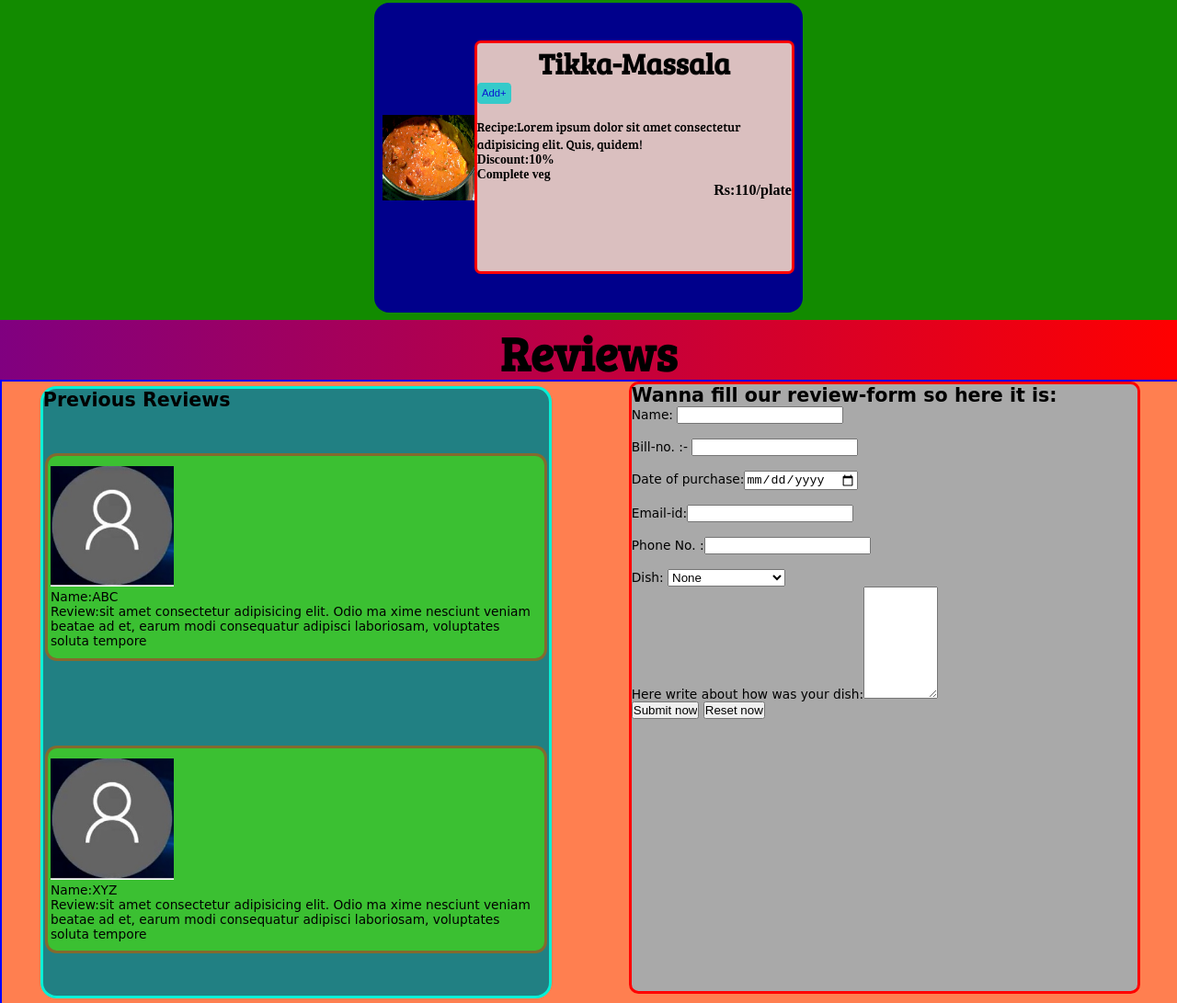
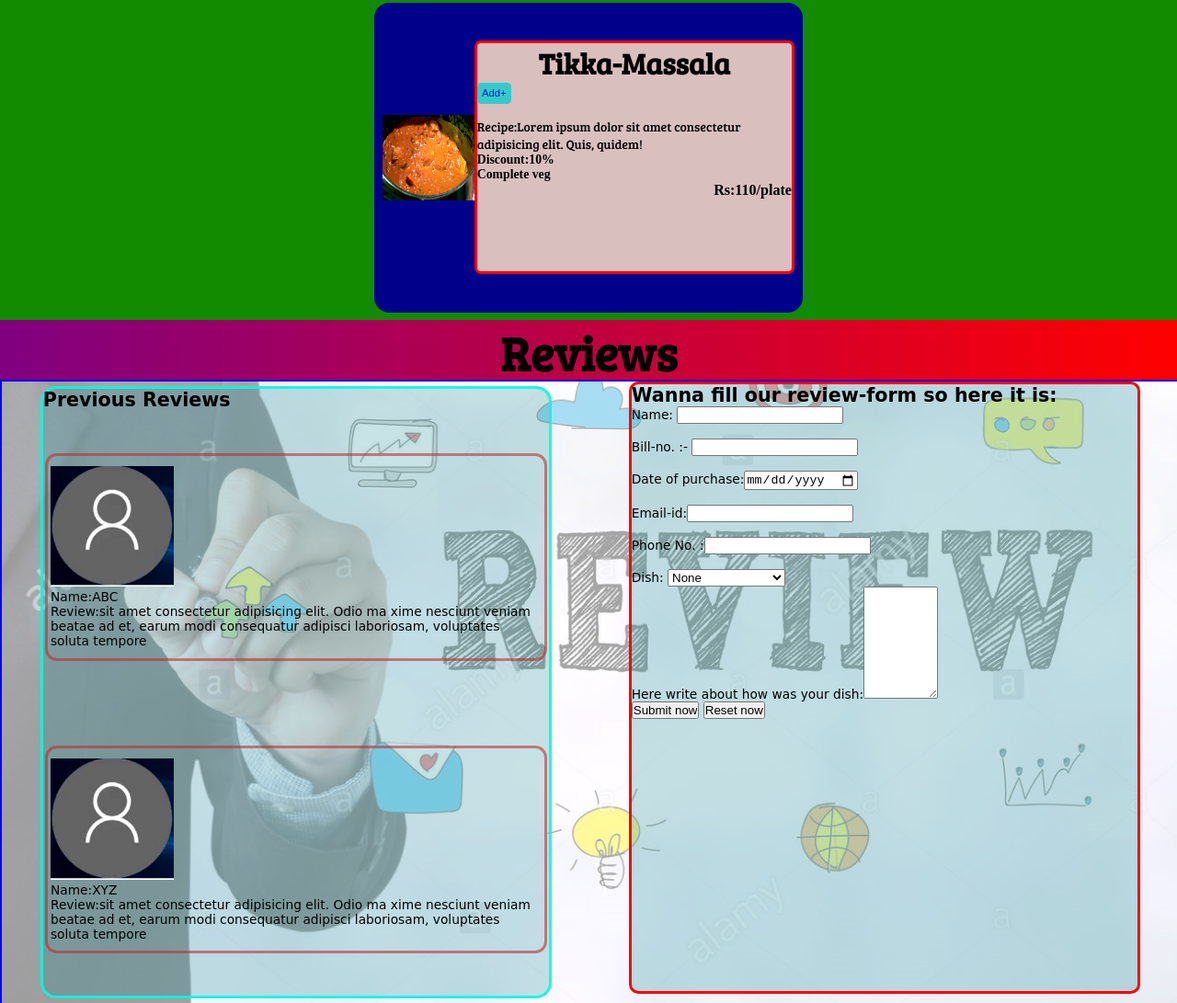
Before and after one commit to mayankgarg2572/TheTharRestaurant, a plain HTML site: page index.html in a window 1280 px wide. Shown: the part 2381-3472 px from the top of the page at 92% size. Drawn offline with Linux system fonts and the light colour scheme; a web font is replaced by a local one.

Commit message:
added modified style.css | review-page background.jpg

```diff
--- a/style.css
+++ b/style.css
@@ -292,7 +292,6 @@ font-size: 1rem;
     border: 0.25rem solid #ba2b2b94;
     margin: auto 0.1875rem;
     padding: 0.75rem 0.1875rem;
-    background-color: rgba(66, 207, 31, 0.808);
     border-radius: 0.9375rem;
 }
 .client img{
@@ -309,7 +308,6 @@ font-size: 1rem;
     border: 0.1875rem solid blue;
     margin: 0px auto;
     font-family: 'Dancing Script', cursive;
-    background-color: coral;
     display: flex;
     flex-wrap: wrap;
 }
@@ -318,18 +316,26 @@ font-size: 1rem;
     flex-direction: column;
     width: 43%;
     border: 0.25rem solid #00ffe2e0;
-    background-color: #00818bde;
+    background-color: #00818b38;
     border-radius: 1.25rem;
     padding: 0px;
     height: 82.54vh;
     margin: auto;
 }
-
+#review::before{
+    content: "";
+    background: url('review-page background.jpg') no-repeat center center/cover;
+    position: absolute;
+    opacity: 0.4;
+    width: 100vw;
+    height: 100vh;
+    z-index: -1;
+}
 .Review-Form {
     width: 43%;
     border: 0.25rem solid red;
     border-radius: 0.75rem;
-    background-color: darkgray;
+    background-color: #22909845;
     height: 82.54vh;
     margin: 0px auto;
 }
@@ -349,7 +355,7 @@ font-size: 1rem;
 }
 #footer-section::before{
     content: "";
-    background: url('contact-us3.jpg');
+    background: url('contact-us3.jpg') no-repeat center center/cover;
     position: absolute;
     opacity: 0.4;
     width: 100vw;
```
Also changed, not shown: review-page background.jpg (added).
